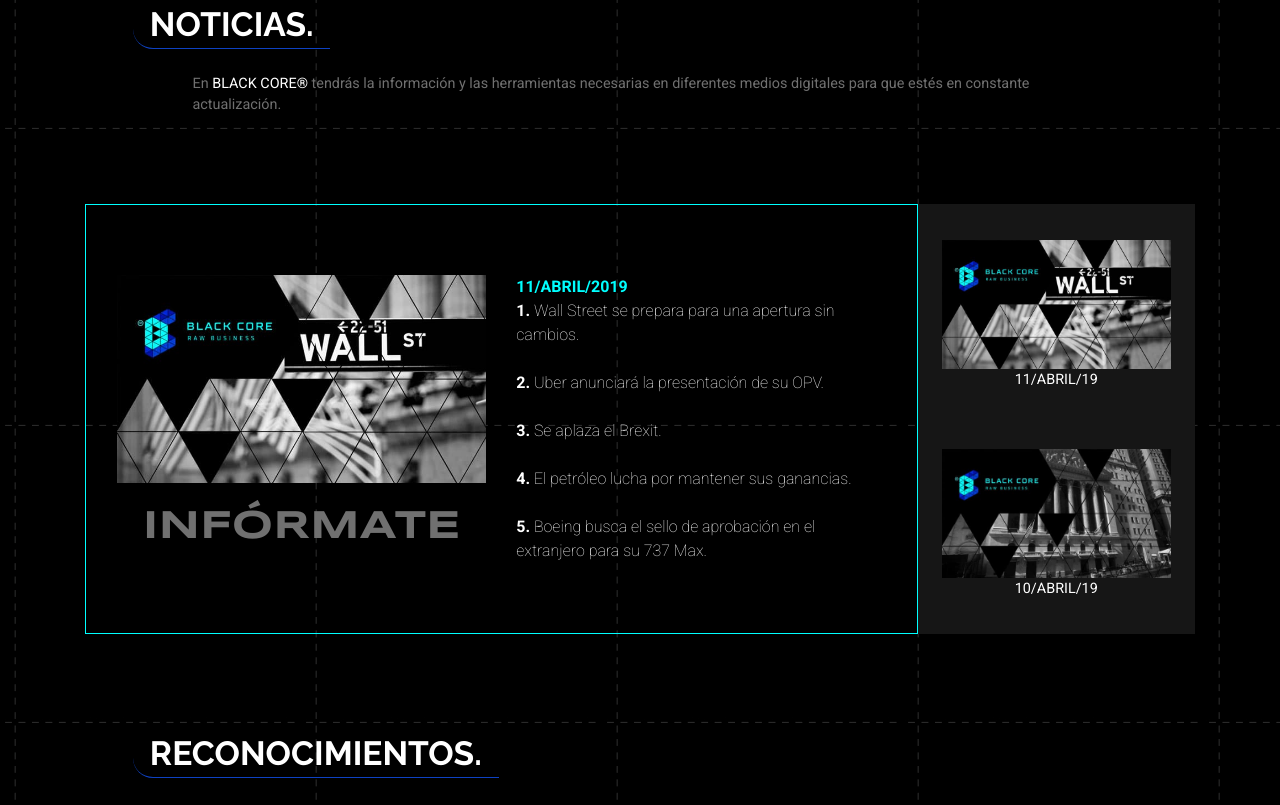
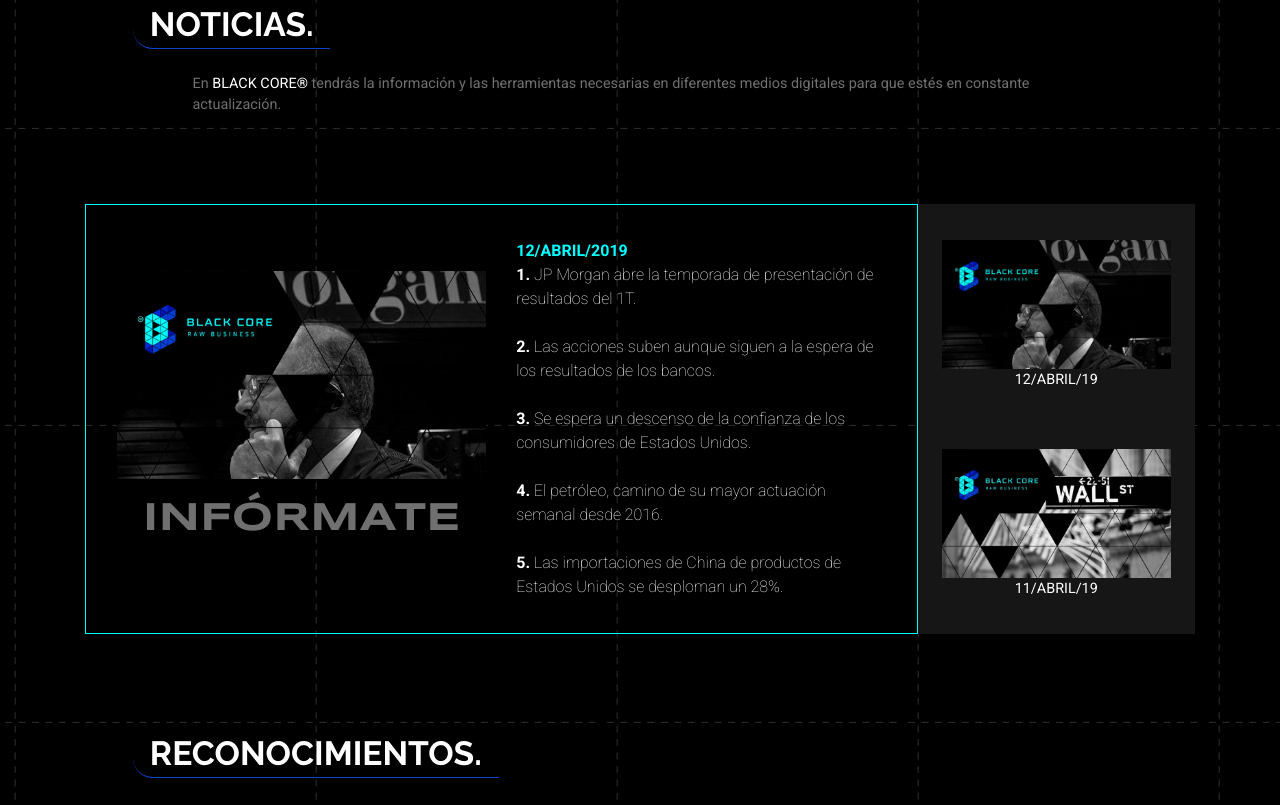
Before and after one commit to laloehm/Black-Core, a PHP site: page / in a window 1280 px wide. Shown: the part 4044-4849 px from the top of the page. Run offline with PHP 8.4, Linux system fonts and the light colour scheme.

Commit message:
Noticias del 12 de Abril

```diff
--- a/noticias.php
+++ b/noticias.php
@@ -13,7 +13,26 @@
         <div class="col-md-9 tabs-noticias-content p-0">
             <div class="noticias-tabs-contents">
                 <!--  -->
-                <div class="noticias-content-items noticias-content-items-active" id="noticias-17">
+                <div class="noticias-content-items noticias-content-items-active" id="noticias-18">
+                    <div class="row">
+                        <div class="col-md-6 d-flex justify-content-center align-items-center flex-column">
+                            <img src="images/Noticias/Abril/12-Abril-19.jpg" class="img-fluid" alt="Noticiasd del 12 de Abril del 2019">
+                            <div class="my-3">
+                                <h3 class="azul-dos px-3 text-uppercase title-news">INFÓRMATE</h3>
+                            </div>
+                        </div>
+                        <div class="col-md-6">
+                            <p class="font-weight-bold font-aqua m-0">12/ABRIL/2019</p>
+                            <p><span class="font-weight-bold">1.</span> JP Morgan abre la temporada de presentación de resultados del 1T.</p>
+                            <p><span class="font-weight-bold">2.</span> Las acciones suben aunque siguen a la espera de los resultados de los bancos.</p>
+                            <p class=""><span class="font-weight-bold">3.</span> Se espera un descenso de la confianza de los consumidores de Estados Unidos.</p>
+                            <p><span class="font-weight-bold">4.</span> El petróleo, camino de su mayor actuación semanal desde 2016.</p>
+                            <p class="m-0"><span class="font-weight-bold">5.</span> Las importaciones de China de productos de Estados Unidos se desploman un 28%.</p>
+                        </div>
+                    </div>
+                </div>
+                <!--  -->
+                <div class="noticias-content-items" id="noticias-17">
                     <div class="row">
                         <div class="col-md-6 d-flex justify-content-between align-items-center flex-column">
                             <img src="images/Noticias/Abril/08-Abril-19.jpg" class="img-fluid" alt="Noticiasd del 8 de Abril del 2019">
@@ -342,6 +361,17 @@
                 <div id="amazingcarousel-1">
                     <div class="amazingcarousel-list-container">
                         <ul class="amazingcarousel-list">
+                            <!--  -->
+                            <li class="amazingcarousel-item news news-active">
+                                <a href="#noticias-18" class="items-noticias mt-0">
+                                    <div class="amazingcarousel-item-container fecha-noticias">
+                                        <div class="amazingcarousel-image">
+                                            <img src="images/Noticias/Abril/12-Abril-19.jpg" alt="08-Abril-19" />
+                                            <p>12/ABRIL/19</p>
+                                        </div>
+                                    </div>
+                                </a>
+                            </li>
                             <!--  -->
                             <li class="amazingcarousel-item news news-active">
                                 <a href="#noticias-17" class="items-noticias mt-0">
```
Also changed, not shown: Comandos.txt (added, +30 -0 lines), images/Noticias/Abril/12-Abril-19.jpg (added), 1 other file.
